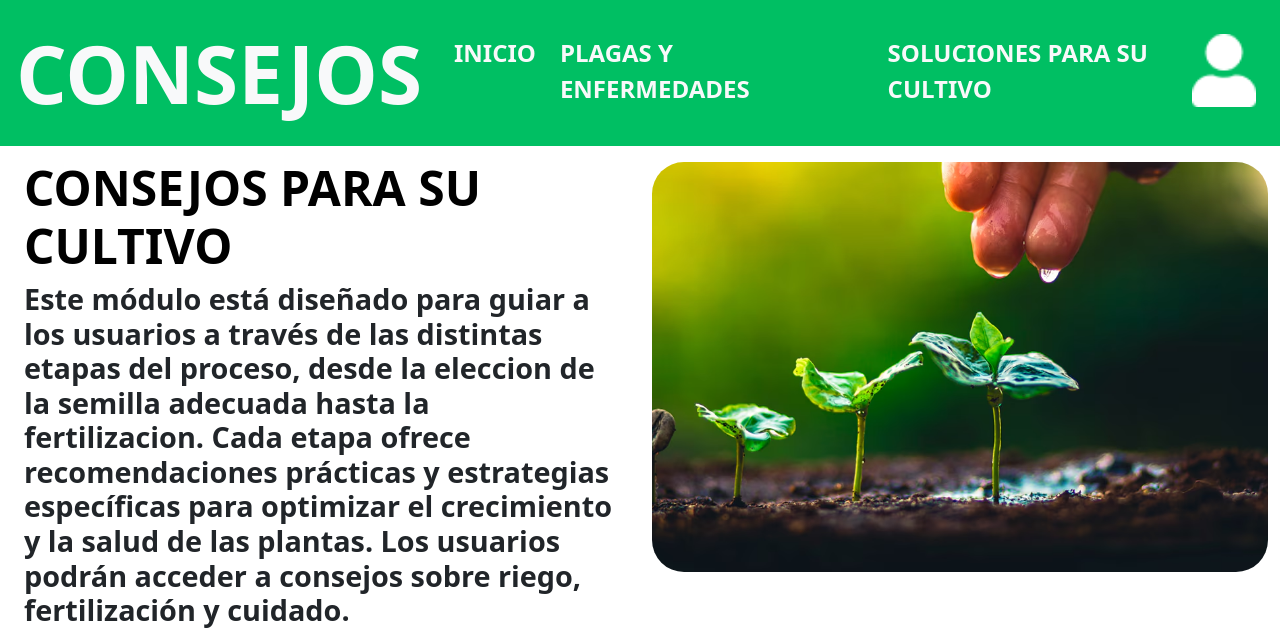
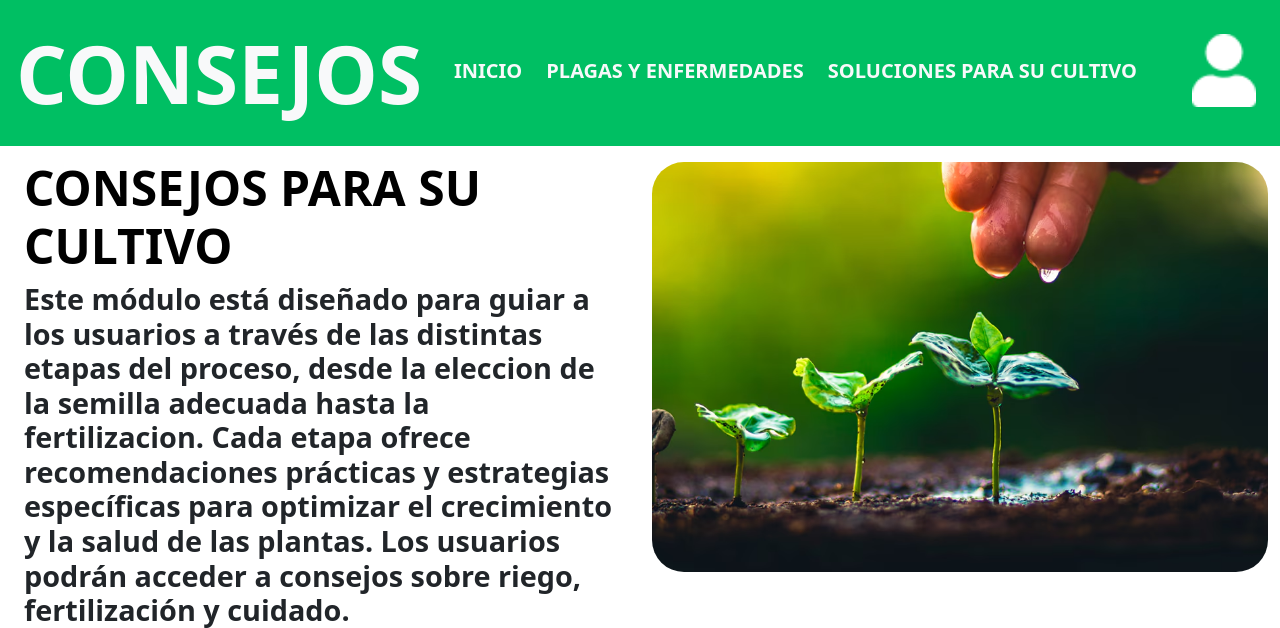
Before and after one commit to andresjsalcedo/proyect_solpedcaf, a Django app: page /pagina_inicial/solpedcafconsejos_para_su_cultivo/ in a window 1280 px wide. Shown: the top 628 px of the page. Run offline with Django 5.2, Linux system fonts and the light colour scheme; data comes from the database, SQL or seed files in the repository.

```diff
--- a/solpedcaf/templates/consejos_para_su_cultivo/consejos_para_su_cultivo.html
+++ b/solpedcaf/templates/consejos_para_su_cultivo/consejos_para_su_cultivo.html
@@ -24,13 +24,13 @@
       <div class="collapse navbar-collapse" id="navbarSupportedContent">
         <ul class="navbar-nav mb-1 ms-2">
           <li class="nav-item">
-            <a class="nav-link active fw-bold fs-4 text-light me-2" aria-current="page" href="http://solpedcaf.site/pagina_inicial/">INICIO</a>
+            <a class="nav-link active fw-bold fs-5 text-light me-2" aria-current="page" href="http://solpedcaf.site/pagina_inicial/">INICIO</a>
           </li>
           <li class="nav-item">
-            <a class="nav-link active fw-bold fs-4 text-light  me-2 " aria-current="page" href="http://solpedcaf.site/pagina_inicial/solpedcafplagas_y_enfermedades/">PLAGAS Y ENFERMEDADES</a>
+            <a class="nav-link active fw-bold fs-5 text-light  me-2 " aria-current="page" href="http://solpedcaf.site/pagina_inicial/solpedcafplagas_y_enfermedades/">PLAGAS Y ENFERMEDADES</a>
           </li>
           <li class="nav-item">
-            <a class="nav-link active fw-bold fs-4 text-light  me-2" aria-current="page" href="http://solpedcaf.site/pagina_inicial/solpedcafsoluciones_para_su_cultivo/">SOLUCIONES PARA SU CULTIVO</a>
+            <a class="nav-link active fw-bold fs-5 text-light  me-2" aria-current="page" href="http://solpedcaf.site/pagina_inicial/solpedcafsoluciones_para_su_cultivo/">SOLUCIONES PARA SU CULTIVO</a>
           </li>
           <li class=" nav-item position-absolute top-0 end-0  me-3">
             <img class="nav-link user-icon active d-none d-md-block" src="../../../media/modulos/user.png">
```
